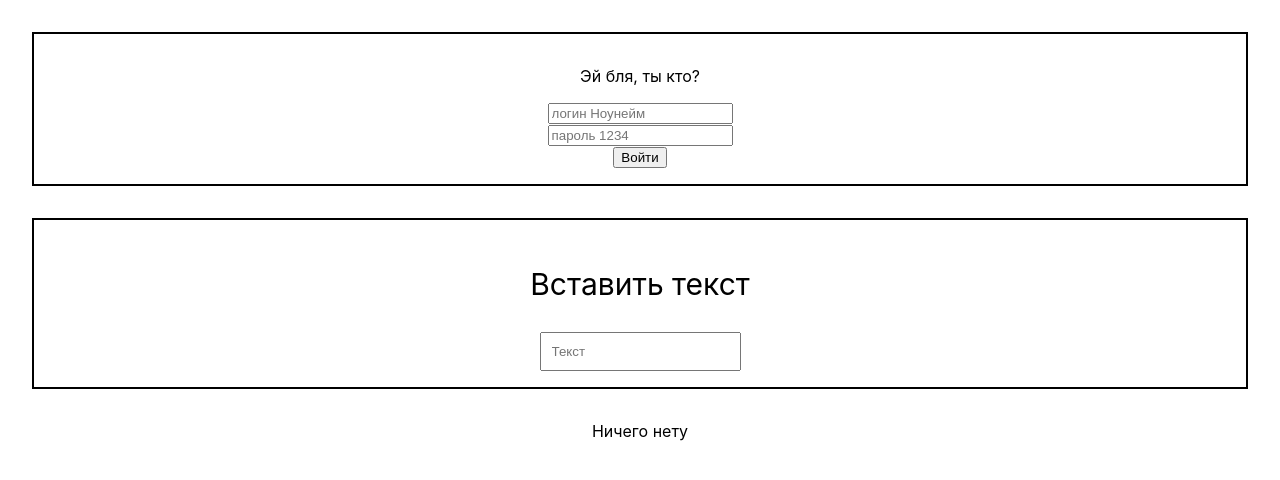
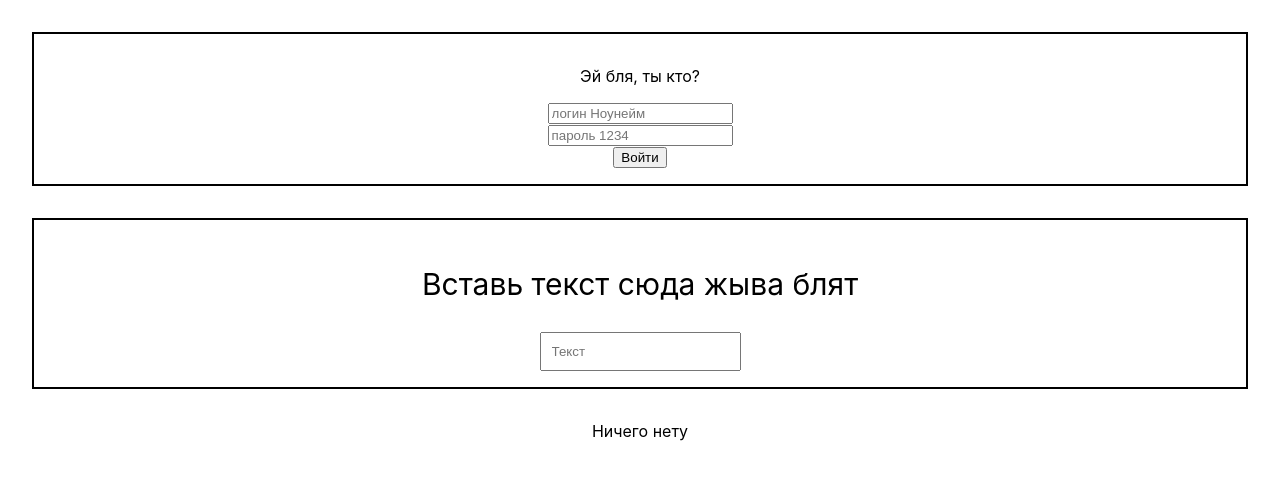
Before and after one commit to EmmaStoneLover/react-socket, a React (Create React App) app: page / in a window 1280 px wide. Shown: the top 480 px of the page. Built offline with nearby package versions, Linux system fonts and the light colour scheme; no server answers.

Commit message:
Update Input.jsx
Тексты хуексты

```diff
--- a/src/components/Input.jsx
+++ b/src/components/Input.jsx
@@ -4,7 +4,7 @@ import MyBox from './MyBox'
 export default function Input({ handleSubmit, message, setMessage }) {
   return (
     <MyBox>
-      <p style={{ fontSize: '30px' }}>Вставить текст</p>
+      <p style={{ fontSize: '30px' }}>Вставь текст сюда жыва блят</p>
       <form onSubmit={handleSubmit}>
         <input
           style={{ padding: 10 }}
```
